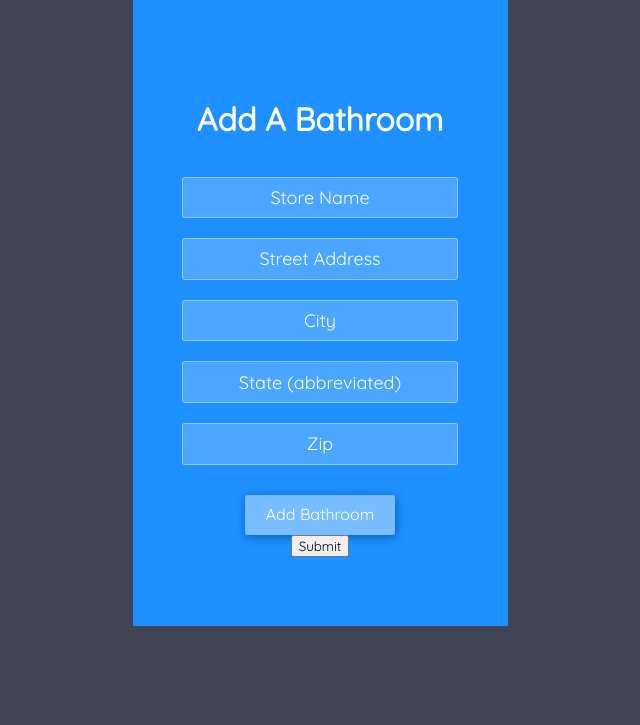
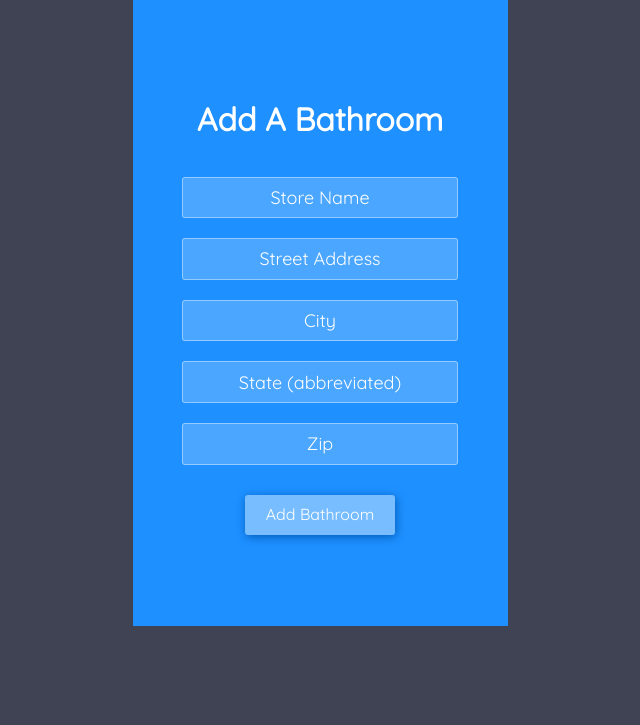
Before and after one commit to rtwayland/cs313-php, a PHP site: page /bathroom_guide/add_bath.html in a window 1280 px wide. Shown: the part 46-771 px from the top of the page, without its empty margins (320-960 px from the left). Run offline with PHP 8.4, Linux system fonts and the light colour scheme; some libraries are stand-ins or nearby versions.

Commit message:
getting rid of test submit button

```diff
--- a/bathroom_guide/add_bath.html
+++ b/bathroom_guide/add_bath.html
@@ -48,13 +48,9 @@
             <br>
             <input type="text" name="zip" id="zip" placeholder="Zip" onfocus="this.placeholder = ''" onblur="this.placeholder = 'Zip'" required>
             <br>
-            <!-- <p>Latitude: <span id="lat"></span></p>
-            <p>Longitude: <span id="lon"></span></p> -->
             <input type="hidden" name="lat" id="lat">
             <input type="hidden" name="lon" id="lon">
-            <!-- <button type="button" name="button" onclick="getCoordinates()">Click</button> -->
             <button type="button" class="login-button" id="add-bath-button" onclick="getCoordinates()" name="button">Add Bathroom</button>
-            <button type="submit" name="button">Submit</button>
         </form>
       </div>
     </div>
--- a/bathroom_guide/bath-collection.php
+++ b/bathroom_guide/bath-collection.php
@@ -1,5 +1,7 @@
 <?php
-
+// ini_set('display_errors', 1);
+// ini_set('display_startup_errors', 1);
+// error_reporting(E_ALL);
 $name = $street = $city = $state = $zip = $lat = $lon = '';
 
 if ($_SERVER['REQUEST_METHOD'] == 'POST') {
```
